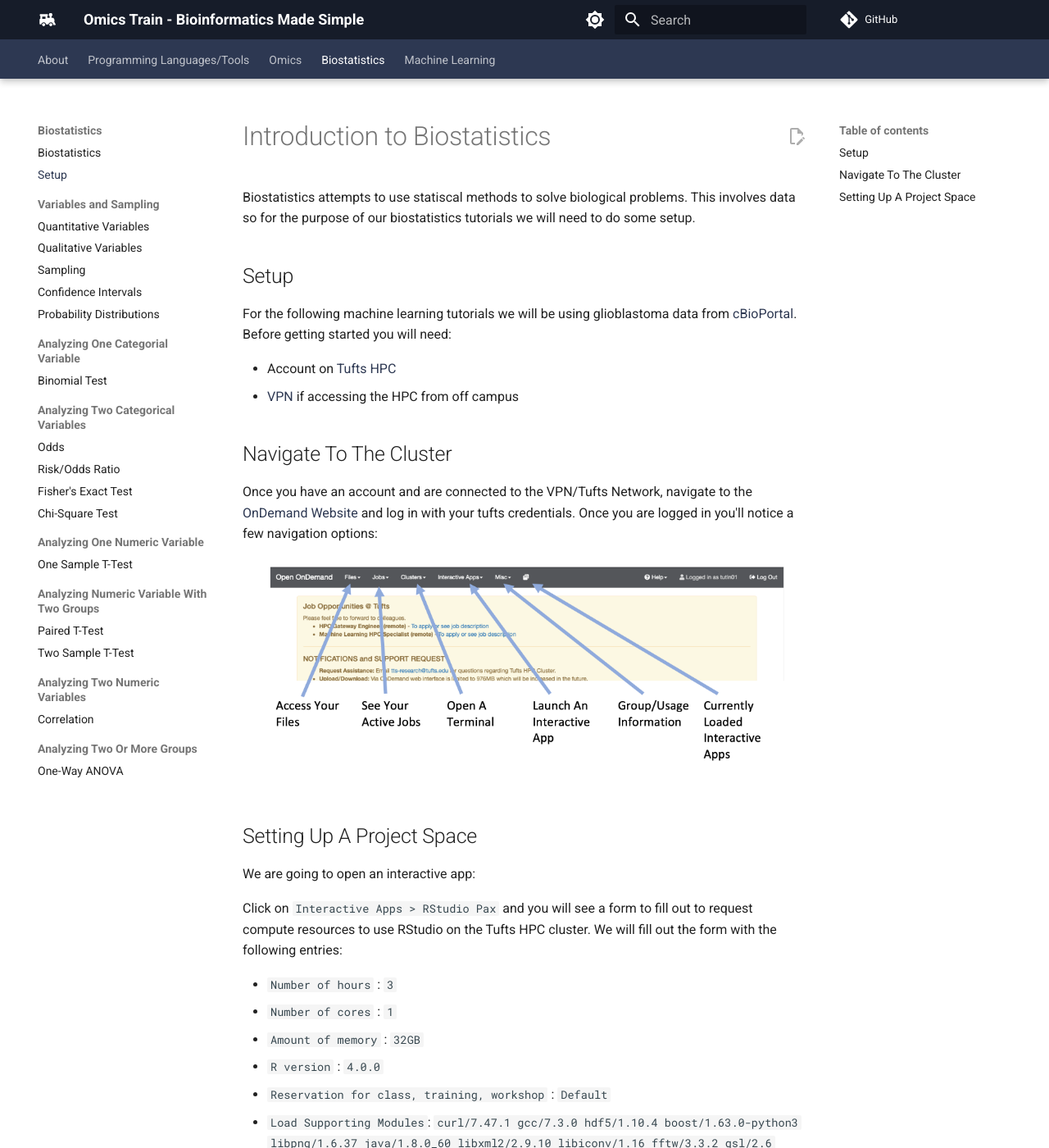
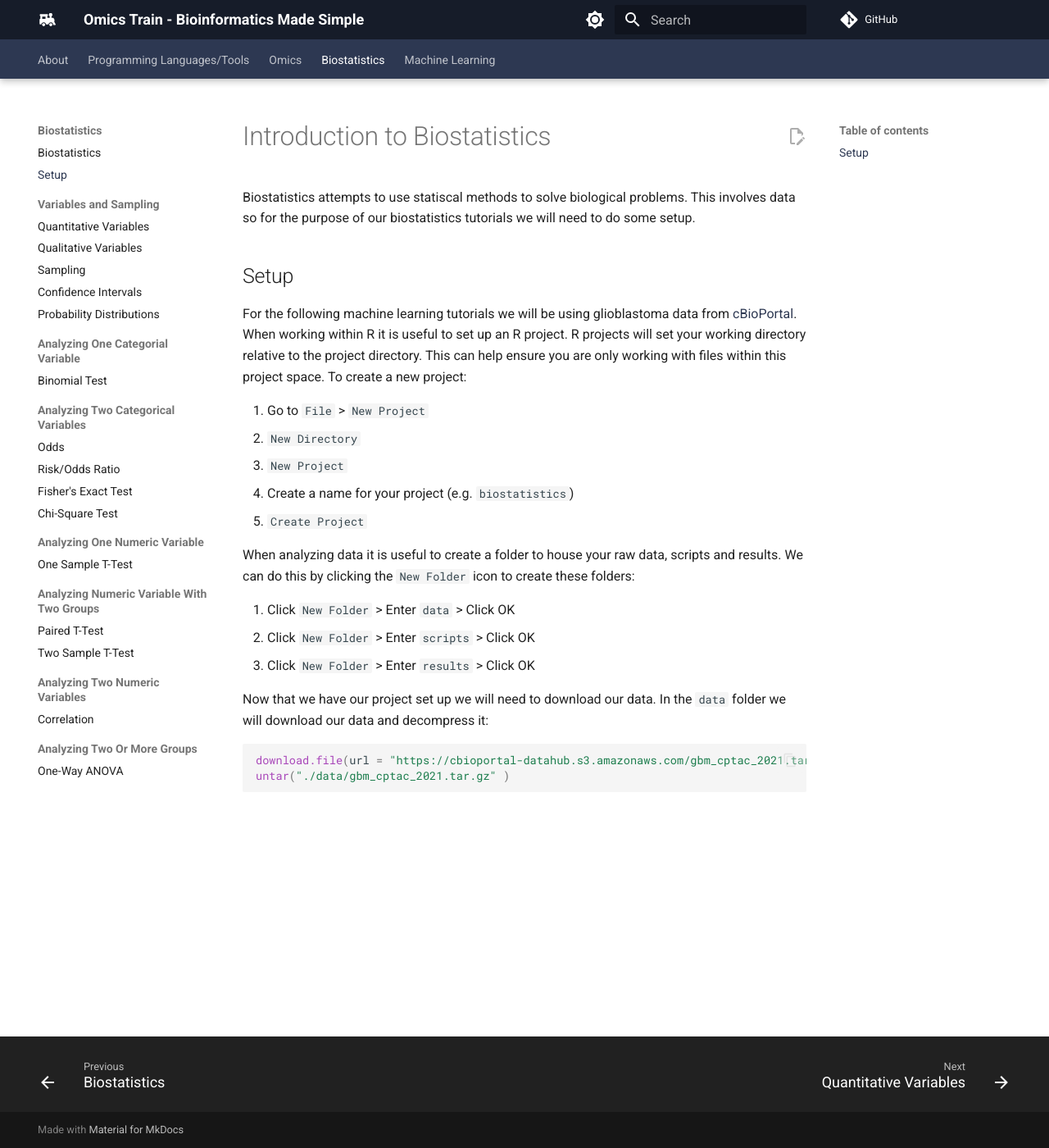
Before and after one commit to comp-tox-jhu/CompToxLab, an MkDocs documentation site: the page built from docs/biostatistics/biostats.md, in a window 1280 px wide and 1400 px high. Shown: the whole window at 82% size. Built offline with MkDocs 1.6.1 and Material for MkDocs 9.7.7, drawn with Linux system fonts in a browser that asks for light colours; comment, search, counter and statistics services are not loaded; some of the changed text lies outside the part shown.

Commit message:
Update biostats.md

````diff
--- a/docs/biostatistics/biostats.md
+++ b/docs/biostatistics/biostats.md
@@ -1,58 +1,26 @@
 # Introduction to Biostatistics
 
-Biostatistics attempts to use statiscal methods to solve biological problems. This involves data so for the purpose of our biostatistics tutorials we will
-need to do some setup.
+Biostatistics attempts to use statiscal methods to solve biological problems. This involves data so for the purpose of our biostatistics tutorials we will need to do some setup.
 
 ## Setup
 
-For the following machine learning tutorials we will be using glioblastoma data from [cBioPortal](https://www.cbioportal.org/study/summary?id=gbm_cptac_2021).
-Before getting started you will need:
-
-- Account on [Tufts HPC](https://access.tufts.edu/research-cluster-account)
-- [VPN](https://access.tufts.edu/vpn) if accessing the HPC from off campus
-
-## Navigate To The Cluster
-
-Once you have an account and are connected to the VPN/Tufts Network, navigate to the [OnDemand Website](https://ondemand.pax.tufts.edu/) and log in with your tufts credentials. Once you are logged in you'll notice a few navigation options:
-
-![](images/ondemandLayout.png)
-
-## Setting Up A Project Space
-
-We are going to open an interactive app:
-
-Click on `Interactive Apps > RStudio Pax` and you will see a form to fill out to request compute resources to use RStudio on the Tufts HPC cluster. We will fill out the form with the following entries:
-
-- `Number of hours` : `3`
-- `Number of cores` : `1`
-- `Amount of memory` : `32GB`
-- `R version` : `4.0.0`
-- `Reservation for class, training, workshop` : `Default`
-- `Load Supporting Modules`: `curl/7.47.1 gcc/7.3.0 hdf5/1.10.4 boost/1.63.0-python3 libpng/1.6.37 java/1.8.0_60 libxml2/2.9.10 libiconv/1.16 fftw/3.3.2 gsl/2.6`
-
-We will now need to create our project that we will work out of:
-
-Click `Lauch` and wait until your session is ready. Click `Connect To RStudio Server`, and you will notice a new window will pop up with RStudio. Now Create a new project:
+For the following machine learning tutorials we will be using glioblastoma data from [cBioPortal](https://www.cbioportal.org/study/summary?id=gbm_cptac_2021). When working within R it is useful to set up an R project. R projects will set your working directory relative to the project directory. This can help ensure you are only working with files within this project space. To create a new project:
 
 1. Go to `File` > `New Project`
 2. `New Directory`
 3. `New Project`
-4. Create a name for your project (e.g. `machine-learning`)
+4. Create a name for your project (e.g. `biostatistics`)
 5. `Create Project`
 
-In terminal, start setting up your directories:
+When analyzing data it is useful to create a folder to house your raw data, scripts and results. We can do this by clicking the `New Folder` icon to create these folders:
 
-``` bash
-mkdir data
-mkdir scripts
-mkdir results
-```
+1. Click `New Folder` > Enter `data` > Click OK
+2. Click `New Folder` > Enter `scripts` > Click OK
+3. Click `New Folder` > Enter `results` > Click OK
 
 Now that we have our project set up we will need to download our data. In the `data` folder we will download our data and decompress it:
 
-``` bash
-cd data
-wget https://cbioportal-datahub.s3.amazonaws.com/gbm_cptac_2021.tar.gz
-tar -xvf gbm_cptac_2021.tar.gz
-cd ..
+``` R
+download.file(url = "https://cbioportal-datahub.s3.amazonaws.com/gbm_cptac_2021.tar.gz",destfile = "./data/gbm_cptac_2021.tar.gz" )
+untar("./data/gbm_cptac_2021.tar.gz" )
 ```
````
